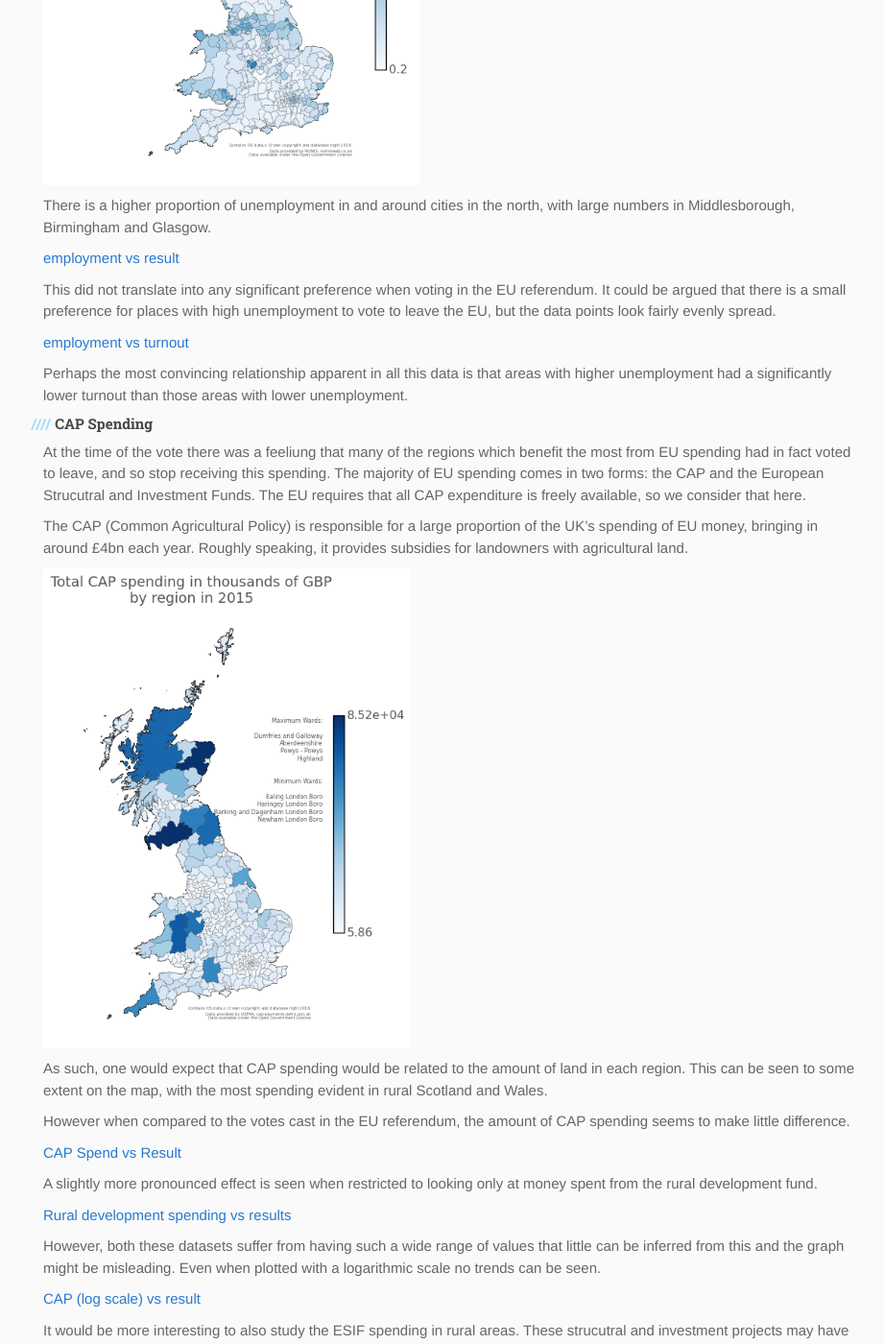
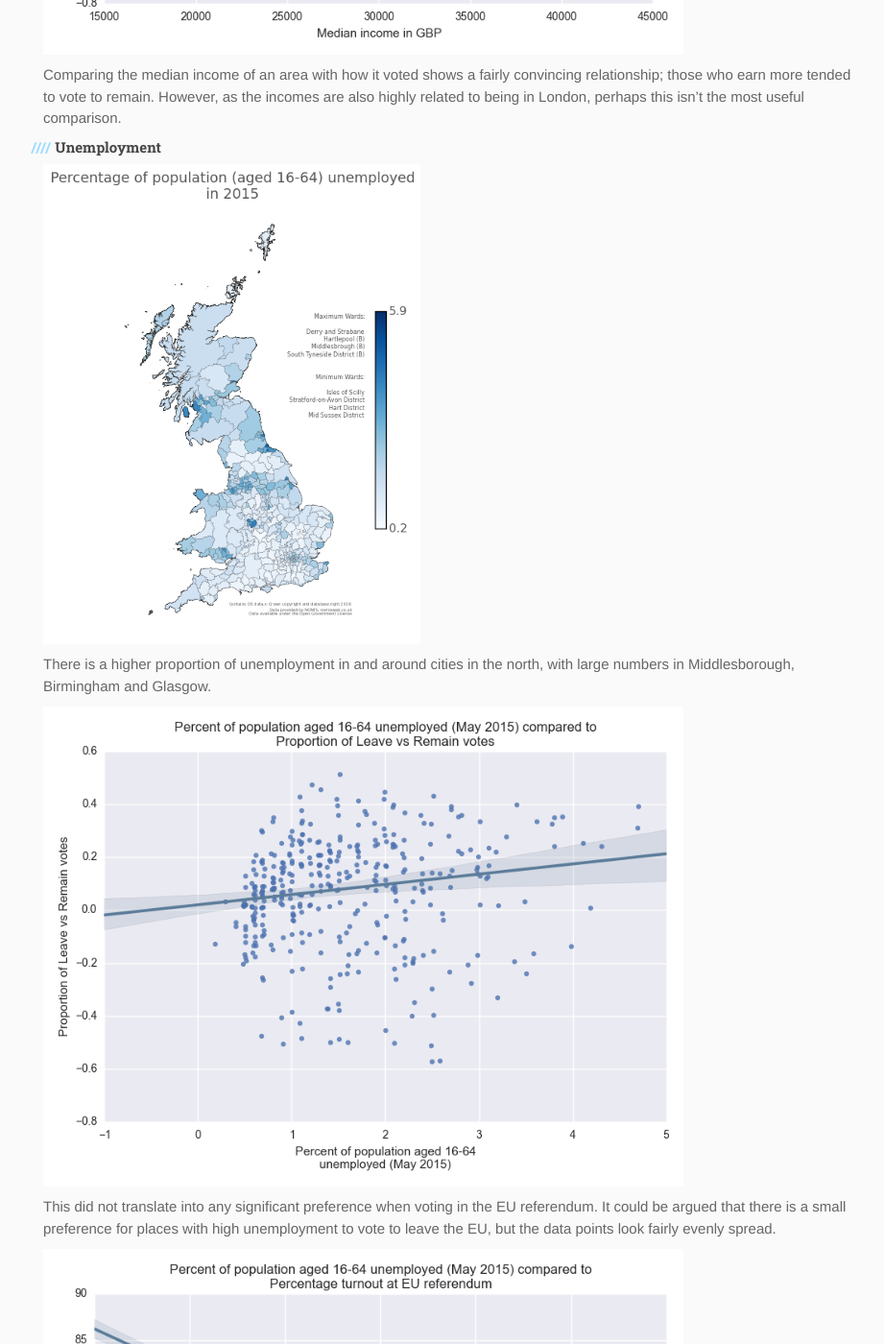
Before and after one commit to jwlawson/jwlawson.github.io, a Jekyll site: the page built from _posts/2016-07-19-plotting-a-referendum.md, in a window 1280 px wide and 1400 px high, scrolled down 3386 px. Shown: the whole window at 96% size, without its empty margins (25-946 px from the left). Built offline with Jekyll 4.4.1, drawn with Linux system fonts in a browser that asks for light colours; nearby versions of some CDN libraries; some of the changed text lies outside the part shown.

Commit message:
Fixes img links

```diff
--- a/_posts/2016-07-19-plotting-a-referendum.md
+++ b/_posts/2016-07-19-plotting-a-referendum.md
@@ -66,7 +66,7 @@
 Looking at the data, the turnout itself had very little relation to how each
 area voted in the referendum.
 
-[turnout vs result][turnres]
+![turnout vs result][turnres]
 
 ## Correlations
 
@@ -91,7 +91,7 @@
 and around London, with a surprising second place going to Copeland, in Cumbria,
 possibly because of the nuclear plant at Sellafield.
 
-[income vs result][incres]
+![income vs result][incres]
 
 Comparing the median income of an area with how it voted shows a fairly
 convincing relationship; those who earn more tended to vote to remain. However,
@@ -105,14 +105,14 @@
 There is a higher proportion of unemployment in and around cities in the north,
 with large numbers in Middlesborough, Birmingham and Glasgow.
 
-[employment vs result][empres]
+![employment vs result][empres]
 
 This did not translate into any significant preference when voting in the EU
 referendum. It could be argued that there is a small preference for places with
 high unemployment to vote to leave the EU, but the data points look fairly
 evenly spread.
 
-[employment vs turnout][emptur]
+![employment vs turnout][emptur]
 
 Perhaps the most convincing relationship apparent in all this data is that areas
 with higher unemployment had a significantly lower turnout than those areas with
@@ -139,18 +139,18 @@
 However when compared to the votes cast in the EU referendum, the amount of CAP
 spending seems to make little difference.
 
-[CAP Spend vs Result][capres]
+![CAP Spend vs Result][capres]
 
 A slightly more pronounced effect is seen when restricted to looking only at
 money spent from the rural development fund.
 
-[Rural development spending vs results][rurres]
+![Rural development spending vs results][rurres]
 
 However, both these datasets suffer from having such a wide range of values that
 little can be inferred from this and the graph might be misleading. Even when
 plotted with a logarithmic scale no trends can be seen.
 
-[CAP (log scale) vs result][caplogres]
+![CAP (log scale) vs result][caplogres]
 
 It would be more interesting to also study the ESIF spending in rural areas.
 These strucutral and investment projects may have more of an effect on a local
@@ -188,8 +188,8 @@
 those areas where the proportion of immigrants has grown most rapidly were more
 inclined to vote to leave the EU.
 
-[Immigration vs result][immres]
-[Immigration growth vs result][imgres]
+![Immigration vs result][immres]
+![Immigration growth vs result][imgres]
 
 
 
```
